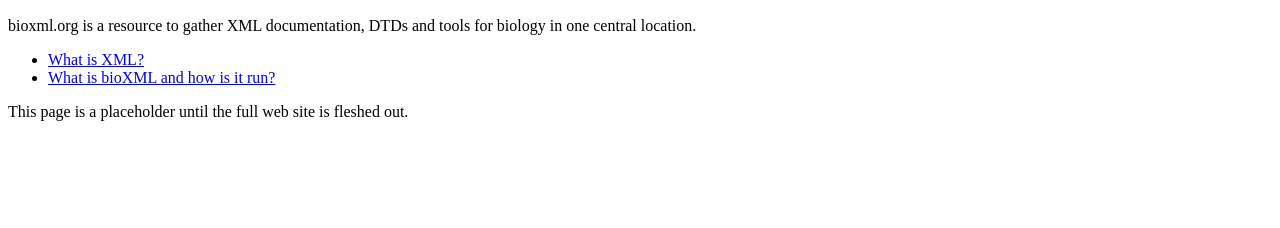
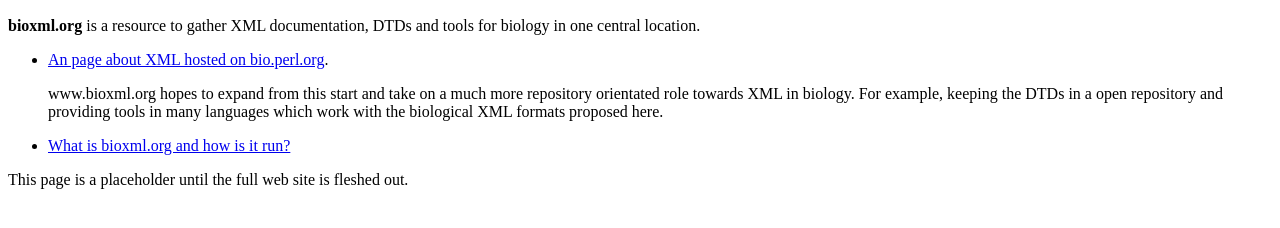
Before and after one commit to bioperl/xml-html, a plain HTML site: page index.html in a window 1280 px wide. Shown: the part 38-266 px from the top of the page. Drawn offline with Linux system fonts and the light colour scheme.

Commit message:
first edits
svn path=/xml-html/trunk/; revision=14428

```diff
--- a/index.html
+++ b/index.html
@@ -1,11 +1,21 @@
-
+<title>www.bioxml.org</title>
+<body BGCOLOR="#FFFFFF">
 <h2>www.bioxml.org</h2>
 
-bioxml.org is a resource to gather XML documentation,
+<b>bioxml.org</b> is a resource to gather XML documentation,
 DTDs and tools for biology in one central location.
+<p>
 <ul>
-<li><a href="whatis.html">What is XML?</a>
-<li><a href="charter.html">What is bioXML and how is it run?</a>
+<li><a href="http://bio.perl.org/Projects/XML">An page about XML hosted on bio.perl.org</a>.
+<p>
+
+www.bioxml.org hopes to expand from this start and take on a much more
+repository orientated role towards XML in biology. For example, keeping the
+DTDs in a open repository and providing tools in many languages
+which work with the biological XML formats proposed here.
+<p>
+<li><a href="charter.html">What is bioxml.org and how is it run?</a>
 </ul>
 
 This page is a placeholder until the full web site is fleshed out.
+</body>
```
Also changed, not shown: charter.html (+8 -4 lines).
